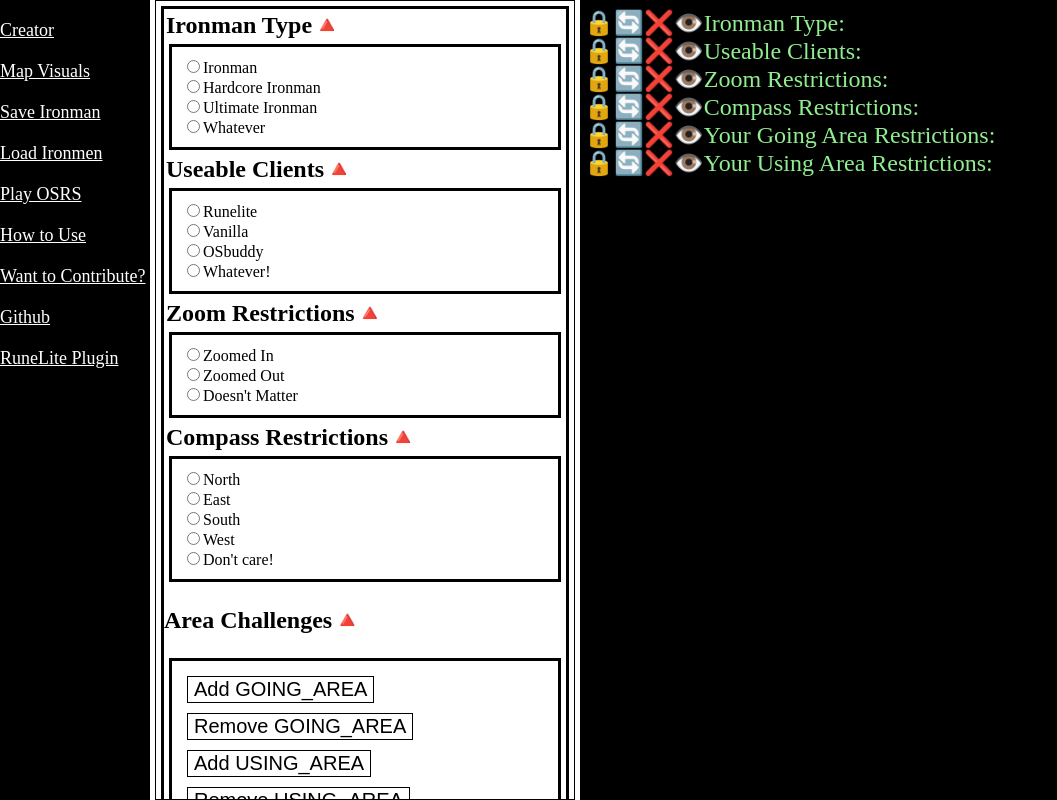
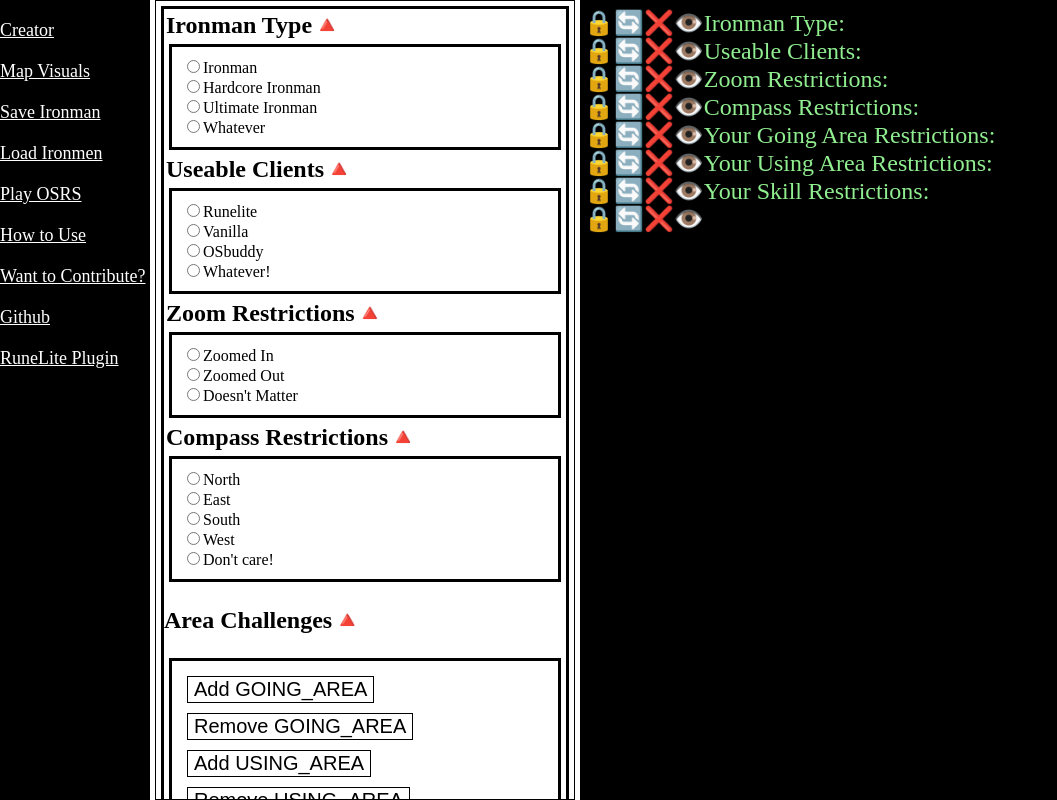
Before and after one commit to Yonkai/ironman-challenge-maker, a Next.js app: page / in a window 1280 px wide. Shown: the whole page, without its empty margins (0-1057 px from the left). Built offline with nearby package versions, Linux system fonts and the light colour scheme.

Commit message:
add second randomSearch form need to refine AbstractDisplayMaker

```diff
--- a/components/IronmanDisplay.js
+++ b/components/IronmanDisplay.js
@@ -48,6 +48,15 @@
           rootState={this.props.rootState}
           isolatedChallenges={this.props.challenges.areas}
           isolatedSTATE_KEYS={this.props.STATE_KEYS.AREA}
+        />
+
+        <AbstractDisplayMaker
+          intro0={'Your Skill Restrictions:'}
+          intro1={''}
+          displayType={'randomSearch'}
+          rootState={this.props.rootState}
+          isolatedChallenges={this.props.challenges.skills}
+          isolatedSTATE_KEYS={this.props.STATE_KEYS.SKILLS}
         />
 
       </div>
--- a/components/displayers/AbstractDisplayMaker.js
+++ b/components/displayers/AbstractDisplayMaker.js
@@ -26,7 +26,8 @@
         />
         break
       default:
-        console.error('Something went wrong')
+        // TODO:Convert to try...catch...finally exception handling
+        console.log('Something went wrong')
     }
     return (
       <div className='abstractDisplay'>
--- a/components/displayers/RandomSearchDisplay.js
+++ b/components/displayers/RandomSearchDisplay.js
@@ -10,16 +10,16 @@
           {/* Make anything over 3 properties seperate component or nest map otherwise */}
           <ul>{`🔒🔄❌👁️${this.props.intro0}`}</ul>
           {this.props.rootState[`${this.props.isolatedSTATE_KEYS[Object.keys(this.props.isolatedSTATE_KEYS)[0]] + STATE_KEYS.COMPOSITE_KEY_HALFS._CHALLENGE_INVENTORY}`]
-            ? this.props.rootState[`${this.props.isolatedSTATE_KEYS[Object.keys(this.props.isolatedSTATE_KEYS)[0]] + STATE_KEYS.COMPOSITE_KEY_HALFS._CHALLENGE_INVENTORY}`].map((area, index) =>
-              <ul><li>{`🔒🔄❌👁️${area}`}</li></ul>
+            ? this.props.rootState[`${this.props.isolatedSTATE_KEYS[Object.keys(this.props.isolatedSTATE_KEYS)[0]] + STATE_KEYS.COMPOSITE_KEY_HALFS._CHALLENGE_INVENTORY}`].map((item, index) =>
+              <ul><li>{`🔒🔄❌👁️${item}`}</li></ul>
             ) : ''
           }
 
           <ul>{`🔒🔄❌👁️${this.props.intro1}`}</ul>
           {this.props.rootState[`${this.props.isolatedSTATE_KEYS[Object.keys(this.props.isolatedSTATE_KEYS)[1]] + STATE_KEYS.COMPOSITE_KEY_HALFS._CHALLENGE_INVENTORY}`]
-            ? this.props.rootState[`${this.props.isolatedSTATE_KEYS[Object.keys(this.props.isolatedSTATE_KEYS)[1]] + STATE_KEYS.COMPOSITE_KEY_HALFS._CHALLENGE_INVENTORY}`].map((area, index) =>
+            ? this.props.rootState[`${this.props.isolatedSTATE_KEYS[Object.keys(this.props.isolatedSTATE_KEYS)[1]] + STATE_KEYS.COMPOSITE_KEY_HALFS._CHALLENGE_INVENTORY}`].map((item, index) =>
               <ul>
-                <li>{`🔒🔄❌👁️${area}`}</li>
+                <li>{`🔒🔄❌👁️${item}`}</li>
               </ul>
             ) : ''
           }
```
